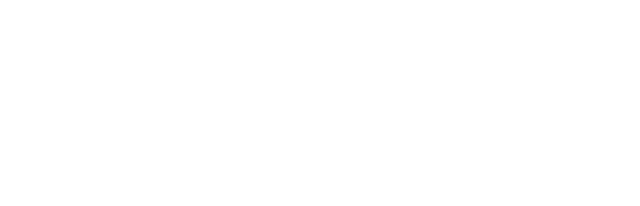
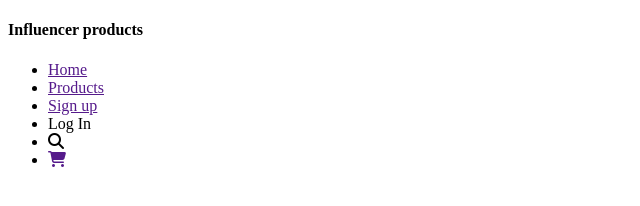
Before and after one commit to Mr-Shahadat321/influencer-gear-responsive, a plain HTML site: page index.html in a window 1280 px wide. Shown: the whole page, without its empty margins (0-640 px from the left). Drawn offline with Linux system fonts and the light colour scheme.

Commit message:
get icone and font

```diff
--- a/index.html
+++ b/index.html
@@ -4,10 +4,28 @@
     <meta charset="UTF-8">
     <meta name="viewport" content="width=device-width, initial-scale=1.0">
     <link rel="stylesheet" href="./styles/gear.css">
-    <title>Document</title>
+    <title>Influencer gear responsive</title>
+
+    <!-- Font-awesome-cdn for icon -->
+     <link rel="stylesheet" href="https://cdnjs.cloudflare.com/ajax/libs/font-awesome/6.7.2/css/all.min.css" integrity="sha512-Evv84Mr4kqVGRNSgIGL/F/aIDqQb7xQ2vcrdIwxfjThSH8CSR7PBEakCr51Ck+w+/U6swU2Im1vVX0SVk9ABhg==" crossorigin="anonymous" referrerpolicy="no-referrer" />
 </head>
 <body>
     <header>
+        <nav class="navbar">
+            <div class="nav-left">
+                <h4 class="nav-title">Influencer products</h4>
+            </div>
+            <!-- ul.nav-right>li.nav-items*4>a.nav-link -->
+                <ul class="nav-right">
+                    <li class="nav-items"><a href="" class="nav-link">Home</a></li>
+                    <li class="nav-items"><a href="" class="nav-link">Products</a></li>
+                    <li class="nav-items"><a href="" class="nav-link">Sign up</a></li>
+                    <li class="nav-items"><a href="" class="nav-link"></a>Log In</li>
+                    <li class="nav-items"><a href="" class="nav-link"></a><i class="fa-solid fa-magnifying-glass"></i></li>
+                    <li class="nav-items"><a href="" class="nav-link"><i class="fa-solid fa-cart-shopping"></i></a></li>
+                </ul>
+
+        </nav>
 
     </header>
 
--- a/styles/gear.css
+++ b/styles/gear.css
@@ -0,0 +1,11 @@
+/* google-font */
+
+
+@import url('https://fonts.googleapis.com/css2?family=Poppins:ital,wght@0,100;0,200;0,300;0,400;0,500;0,600;0,700;0,800;0,900;1,100;1,200;1,300;1,400;1,500;1,600;1,700;1,800;1,900&display=swap');
+
+
+.poppins-regular {
+  font-family: "Poppins", sans-serif;
+  font-weight: 400;
+  font-style: normal;
+}
```
